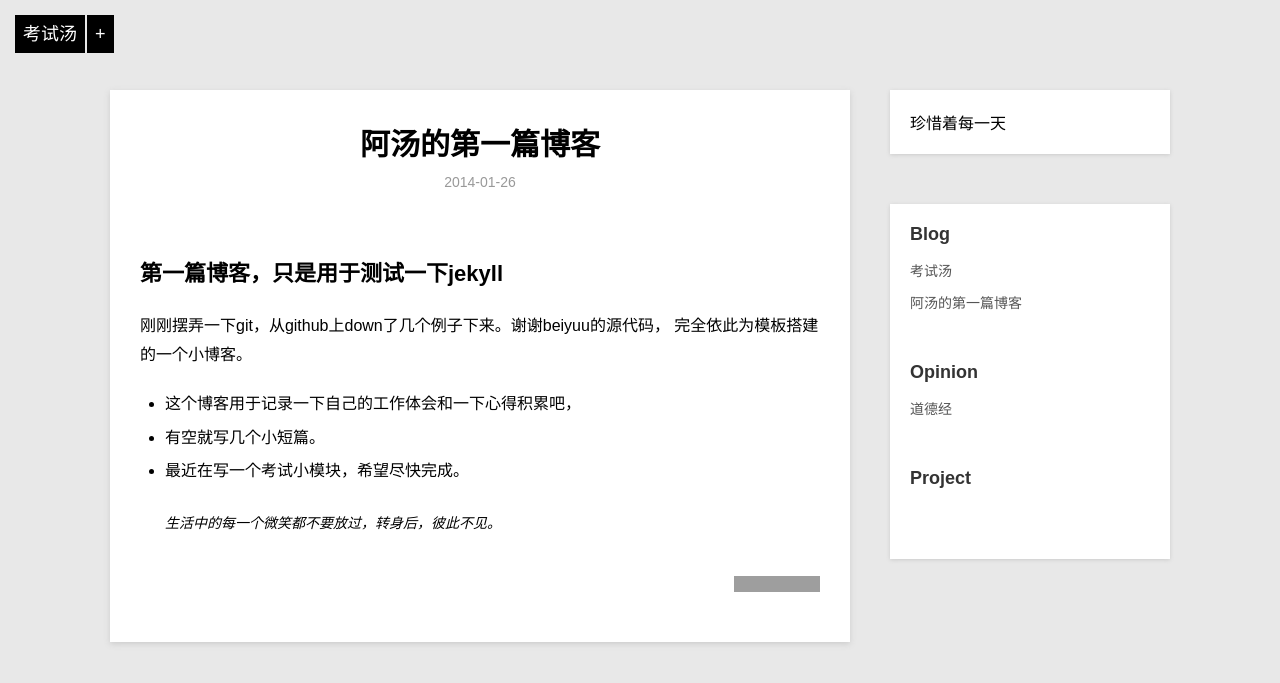
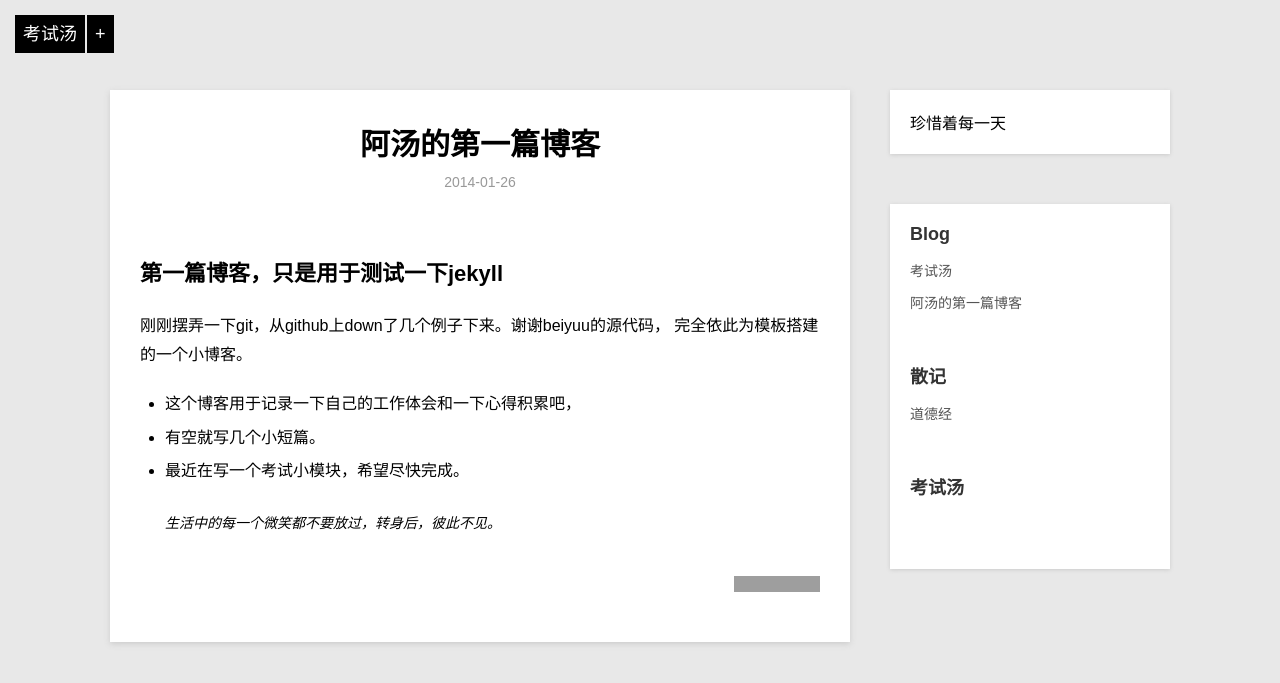
Before and after one commit to tangzhezhi/tangblog, a Jekyll site: the page built from _posts/blog/2014-01-26-tang.md, in a window 1280 px wide. Shown: the top 683 px of the page. Built offline with Jekyll 4.4.1, drawn with Linux system fonts in a browser that asks for light colours; Markdown is read by kramdown in place of the engine named in the settings; comment, search, counter and statistics services are not loaded; grey boxes are pictures that could not be loaded.

Commit message:
Signed-off-by: tangzhezhi <330882908@qq.com>

```diff
--- a/_layouts/post.html
+++ b/_layouts/post.html
@@ -92,14 +92,14 @@ layout: default
         {% endfor %}
         </ul>
 
-        <h2>Opinion</h2>
+        <h2>散记</h2>
         <ul class="artical-list">
         {% for post in site.categories.opinion%}
             <li><a href="{{ post.url }}">{{ post.title }}</a></li>
         {% endfor %}
         </ul>
 
-        <h2>Project</h2>
+        <h2>考试汤</h2>
         <ul class="artical-list">
         {% for post in site.categories.project%}
             <li><a href="{{ post.url }}">{{ post.title }}</a></li>
```
